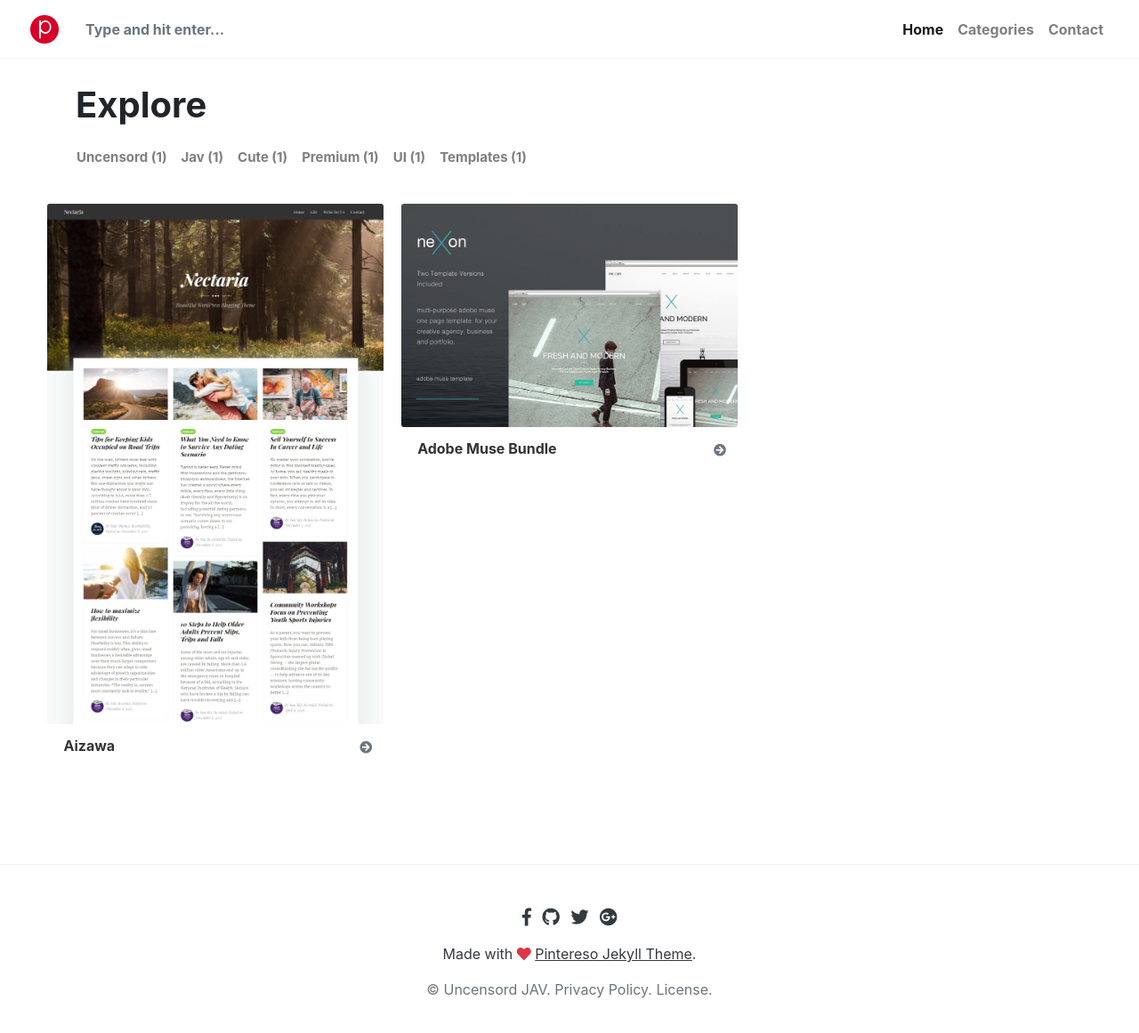
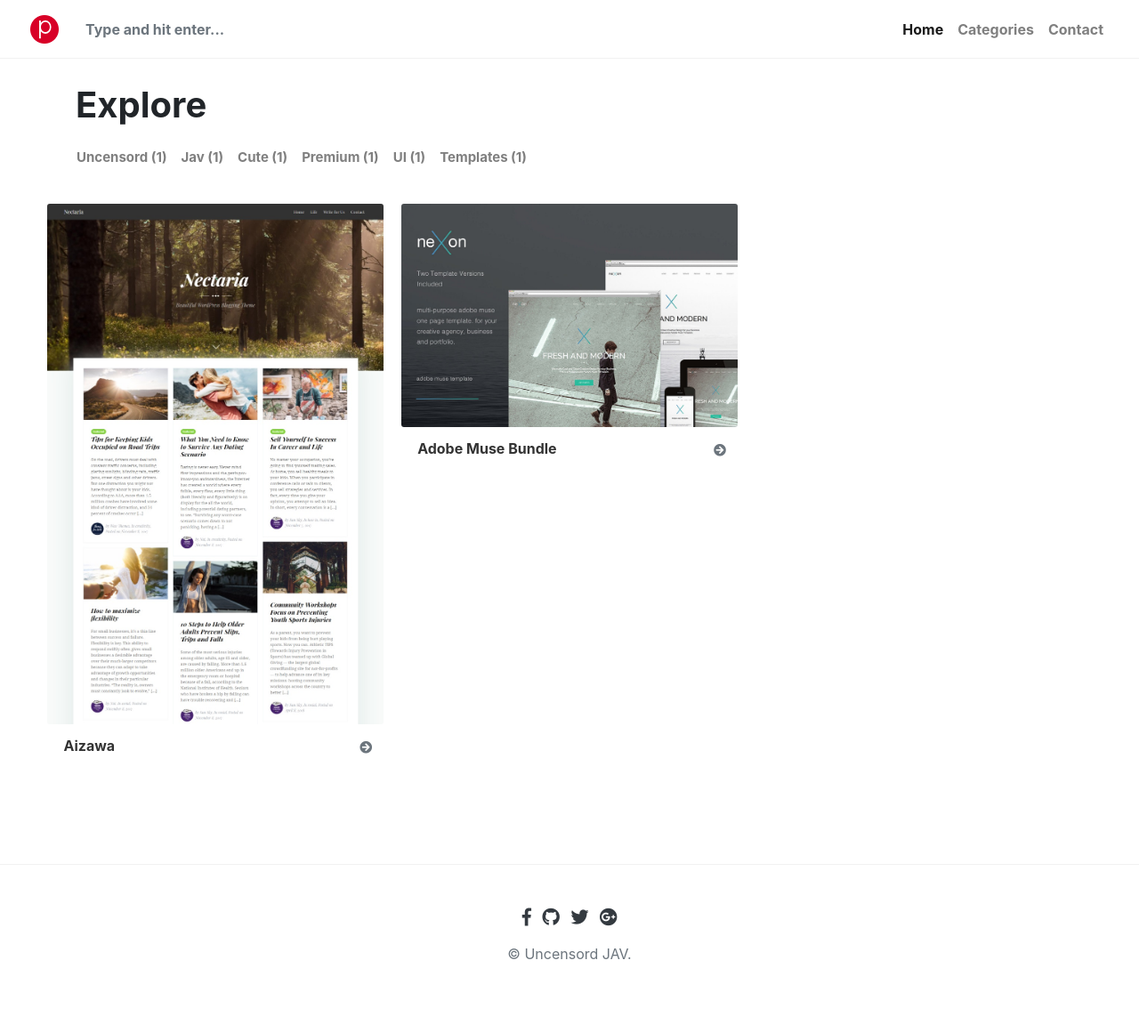
Before and after one commit to ujav/u, a Jekyll site: the page built from index.html, in a window 1280 px wide and 1188 px high. Shown: the top 1161 px of the window at 89% size. Built offline with Jekyll 4.4.1, drawn with Linux system fonts in a browser that asks for light colours; nearby versions of some CDN libraries; library files that are not in the unit come from our copies; the list of posts is cut into pages by our own code; comment, search, counter and statistics services are not loaded.

Commit message:
Update footer-copyright.html

```diff
--- a/_includes/footer-copyright.html
+++ b/_includes/footer-copyright.html
@@ -7,9 +7,7 @@
 
 <span class="credits">
 
-	<a target="_blank" class="text-dark" href="https://www.wowthemes.net/pintereso-free-bootstrap-jekyll-theme/">
-		Made with <i class="fa fa-heart text-danger"></i> <u>Pintereso Jekyll Theme</u>.
-	</a>
+
 
 </span>
 
@@ -20,12 +18,6 @@
         &copy;  {{site.name}}.
     </a>
 
-    <a class="text-muted" href="{{site.url}}{{site.baseurl}}/privacy-policy.html">
-        Privacy Policy.
-    </a>
 
-    <a class="text-muted" target="_blank" href="https://www.wowthemes.net/freebies-license/">
-        License.
-    </a>
 
 </p>
```
